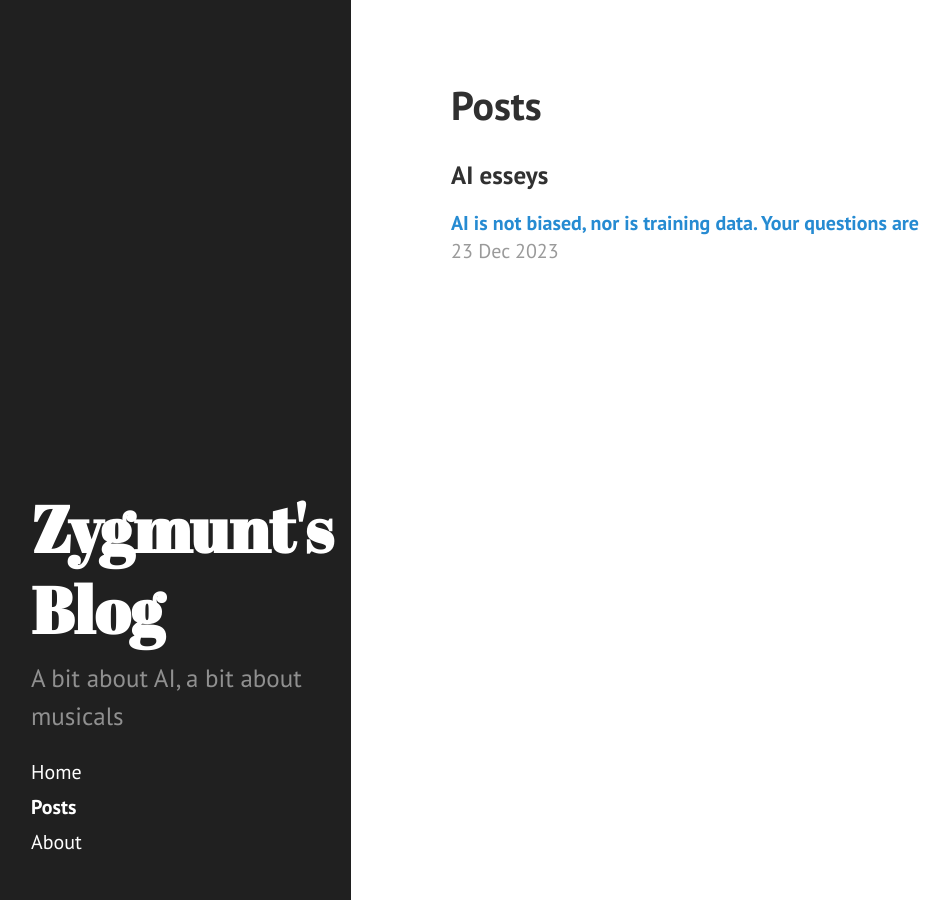
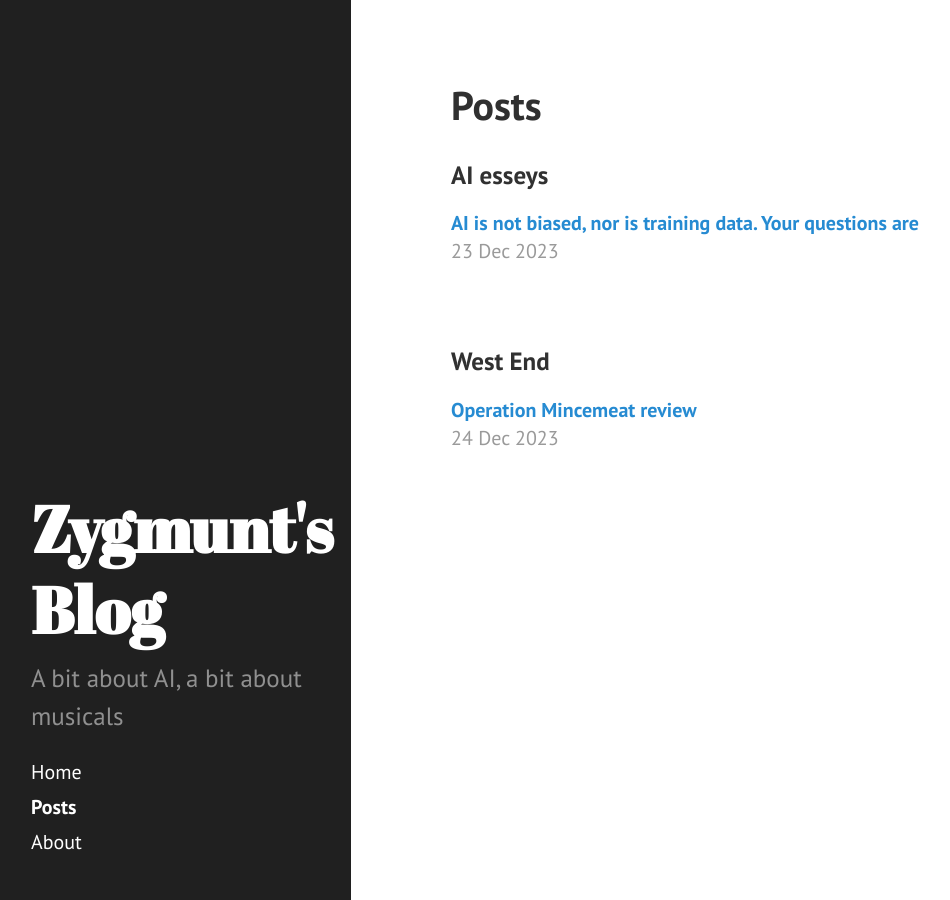
Before and after one commit to zlenyk/zlenyk.github.io, a Jekyll site: the page built from posts.html, in a window 1280 px wide. Shown: the whole page, without its empty margins (9-959 px from the left). Built offline with Jekyll 4.4.1, drawn with Linux system fonts in a browser that asks for light colours.

Commit message:
Add west-end category

```diff
--- a/_posts/2023-12-24-operation-mincemeat.md
+++ b/_posts/2023-12-24-operation-mincemeat.md
@@ -1,7 +1,7 @@
 ---
 layout: post
 title:  "Operation Mincemeat review"
-date:   2023-12-23
+date:   2023-12-24
 categories: west-end
 ---
 **date:** 15.12.2023
--- a/posts.html
+++ b/posts.html
@@ -17,4 +17,18 @@ title: Posts
   </div>
   {% endif %}
   {% endfor %}
+
+  <h3>West End</h3>
+  {% for post in site.posts %}
+  {% if post.categories contains "west-end" %}
+  <div class="post">
+    <h4>
+      <a href="{{ post.url }}">
+        {{ post.title }}
+      </a>
+    </h4>
+    <span class="post-date">{{ post.date | date_to_string }}</span>
+  </div>
+  {% endif %}
+  {% endfor %}
 </div>
```
